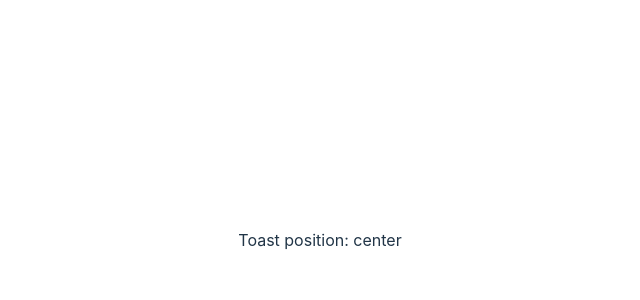
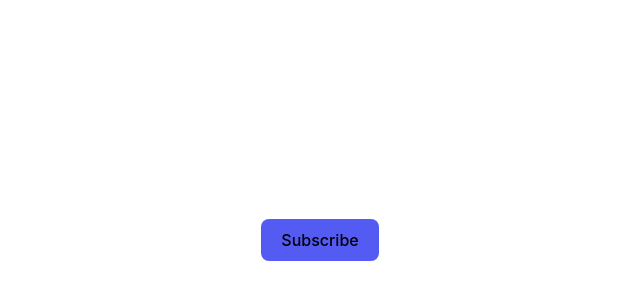
Before and after one commit to Trezzmann/react-typescript-starter, a React (Vite) app: page / in a window 1280 px wide. Shown: the part 160-460 px from the top of the page, without its empty margins (320-960 px from the left). Built offline with nearby package versions, Linux system fonts and the light colour scheme.

Commit message:
Wrapping html element: custom design system

```diff
--- a/src/App.tsx
+++ b/src/App.tsx
@@ -9,6 +9,7 @@ import Profile from "./components/Guard/Profile";
 import List from "./components/List";
 import RandomGender from "./components/restriction/RandomGender";
 import Toast from "./components/templateliteral/Toast";
+import Button from "./components/html/Button";
 
 // const list = ["Mando", "Trezzmann", "Armand"];
 // const list = [1, 2, 3];
@@ -22,7 +23,9 @@ function App() {
   return (
     <UserContextProvider>
       <div className="App">
-        <Toast position="center" />
+        <Button variant="primary" onClick={() => alert("clicked")}>
+          Subscribe
+        </Button>
       </div>
     </UserContextProvider>
   );
--- /dev/null
+++ b/src/components/html/Button.tsx
@@ -0,0 +1,16 @@
+import React from "react";
+
+type buttonProps = Omit<React.ComponentProps<"button">, "children"> & {
+  variant: "primary" | "secondary";
+  children: string;
+};
+
+function Button({ variant, children, ...rest }: buttonProps) {
+  return (
+    <button className={`button-${variant}`} {...rest}>
+      {children}
+    </button>
+  );
+}
+
+export default Button;
--- a/src/index.css
+++ b/src/index.css
@@ -87,3 +87,10 @@ button:focus-visible {
   text-align: left;
   margin-top: 16px;
 }
+
+.button-primary {
+  background-color: #535bf2;
+}
+.button-secondary {
+  background-color: #7fffd4;
+}
```
